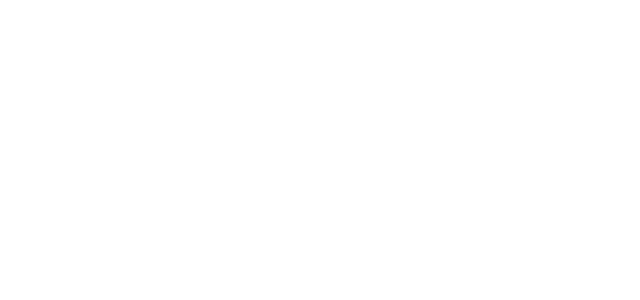
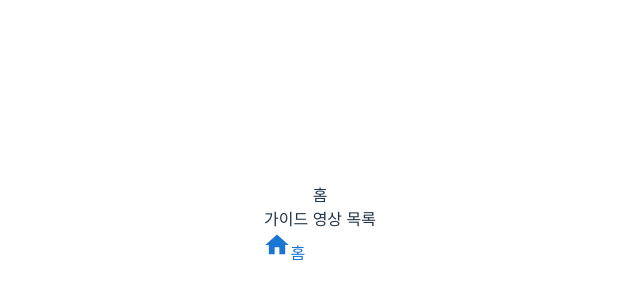
Before and after one commit to namoo1818/StepToDance, a React (Vite) app in the folder FE/: page /home in a window 1280 px wide. Before the commit this address had no page. Shown: the part 176-476 px from the top of the page, without its empty margins (320-960 px from the left). Built offline with nearby package versions, Linux system fonts and the light colour scheme.

Commit message:
feat: foot 추가

```diff
--- a/FE/package.json
+++ b/FE/package.json
@@ -10,6 +10,10 @@
     "preview": "vite preview"
   },
   "dependencies": {
+    "@emotion/react": "^11.11.4",
+    "@emotion/styled": "^11.11.5",
+    "@mui/icons-material": "^5.15.15",
+    "@mui/material": "^5.15.15",
     "@reduxjs/toolkit": "^2.2.3",
     "axios": "^1.6.8",
     "react": "^18.2.0",
--- a/FE/src/App.jsx
+++ b/FE/src/App.jsx
@@ -1,12 +1,21 @@
+import React from 'react';
+import { BrowserRouter as Router, Route, Routes } from 'react-router-dom';
 import "./App.css";
-import { Routes, Route } from "react-router";
 import MainPage from "./pages/MainPage/MainPage";
+import Home from './pages/Home';
+import VideoList from './pages/VideoList';
+function App() {
 
-function App() {
   return (
-    <Routes>
-      <Route path="/" element={<MainPage />} />
-    </Routes>
+    <div className='App'>
+      <Router>
+        <Routes>
+          <Route path="/" element={<MainPage />} />
+          <Route path='/home' element={<Home/>}/>
+          <Route path='/videoList' element={<VideoList/>}/>
+        </Routes>
+      </Router>
+    </div>
   );
 }
 
--- /dev/null
+++ b/FE/src/components/Footer.jsx
@@ -0,0 +1,51 @@
+import React from "react";
+import {Link, useLocation} from 'react-router-dom';
+import HomeIcon from '@mui/icons-material/home';
+import UploadIcon from '@mui/icons-material/upload';
+// import PersonIcon from '@/mui/icons-material/Person';
+import { styled, useTheme } from '@mui/material/styles';
+
+function Footer(){
+    const theme = useTheme();
+    const location = useLocation();
+
+    // 현재 경로에 따라 색상 변경을 위한 로직
+    const getIconColor = (path) => {
+        return location.pathname === path ? theme.palette.primary.main : theme.palette.primary.contrastText;
+    };
+
+    // 현재 경로에 따른 텍스트 색상 결정
+    const getTextStyle = (path) => ({
+        color: location.pathname === path ? theme.palette.primary.main : theme.palette.primary.contrastText,
+    });
+
+    const icons = {
+        Home: styled(HomeIcon)({
+            color: getIconColor('/home'),
+            fontSize: '28px',
+          }),
+          Upload: styled(UploadIcon)({
+            color: getIconColor('/upload'),
+            fontSize: '28px',
+          }),
+        };
+
+    return (
+        <footer className="footer">
+            <Link to="/home" className="icon-container">
+                <icons.Home/>
+                <span className="icon-description" style={getTextStyle('/home')}>
+                    홈
+                </span>
+            </Link>
+            <Link to="/guideUpload" className="icon-container">
+                <icons.Upload/>
+                <span className="icon-description" style={getTextStyle('/guideUpload')}>
+                    업로드
+                </span>
+            </Link>
+        </footer>
+    );
+}
+
+export default Footer;
--- /dev/null
+++ b/FE/src/pages/Home.jsx
@@ -0,0 +1,16 @@
+import React from "react";
+import { Link } from "react-router-dom";
+import VideoList from "./VideoList";
+import Footer from "../components/Footer";
+
+function Home(){
+    return (
+        <div>
+            <div>홈</div>
+            <VideoList/>
+            <Footer/>
+        </div>
+    );
+}
+
+export default Home;
--- /dev/null
+++ b/FE/src/pages/VideoList.jsx
@@ -0,0 +1,10 @@
+import React from "react";
+import { Link } from "react-router-dom";
+
+function VideoList(){
+    return (
+        <div>가이드 영상 목록</div>
+    );
+}
+
+export default VideoList;
```
Also changed, not shown: FE/dev-dist/sw.js (added, +92 -0 lines), FE/src/main.jsx (+2 -5 lines), FE/src/pages/Feedback.jsx (added, +9 -0 lines), FE/src/pages/GuideDetail.jsx (added, +9 -0 lines), FE/src/pages/GuideUpload.jsx (added, +9 -0 lines), FE/src/pages/SearchResult.jsx (added, +9 -0 lines), FE/src/components/Navbar.jsx (deleted), 1 other file (tests, documents, lock files or other folders).
